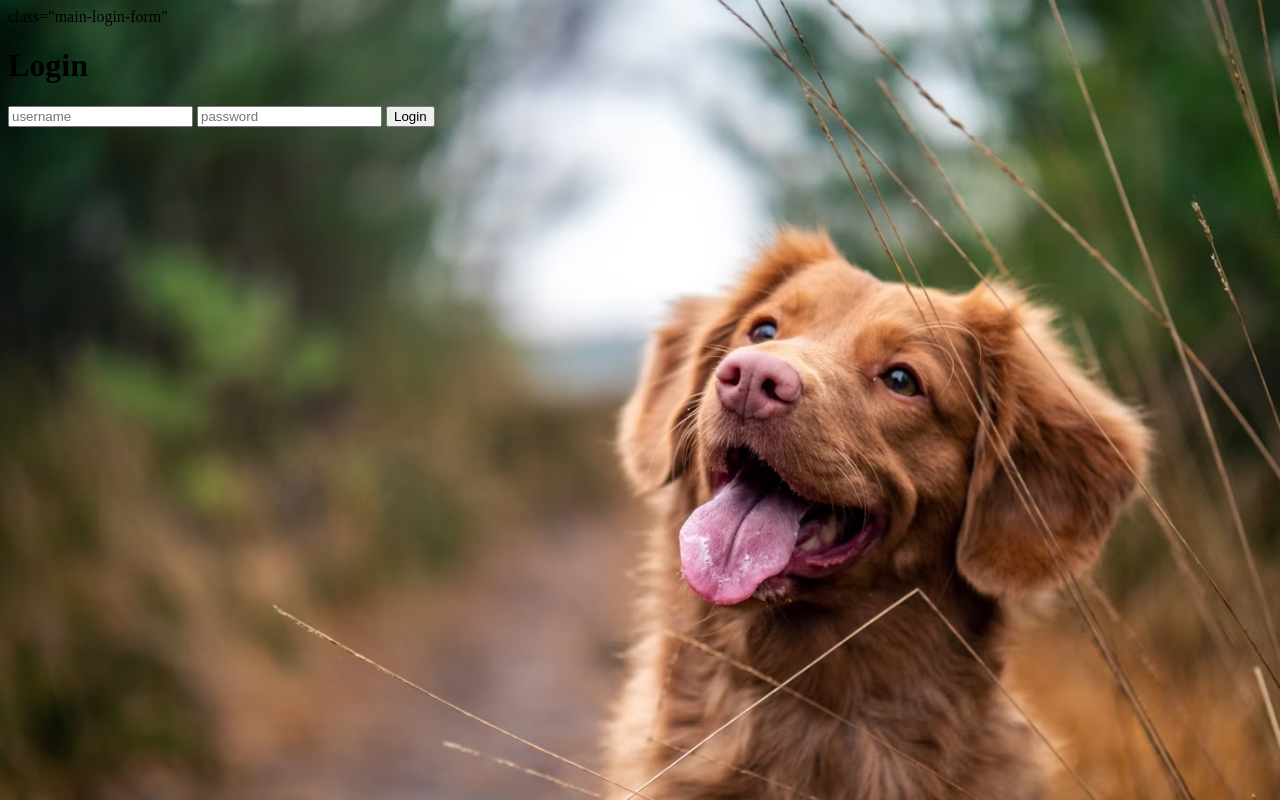
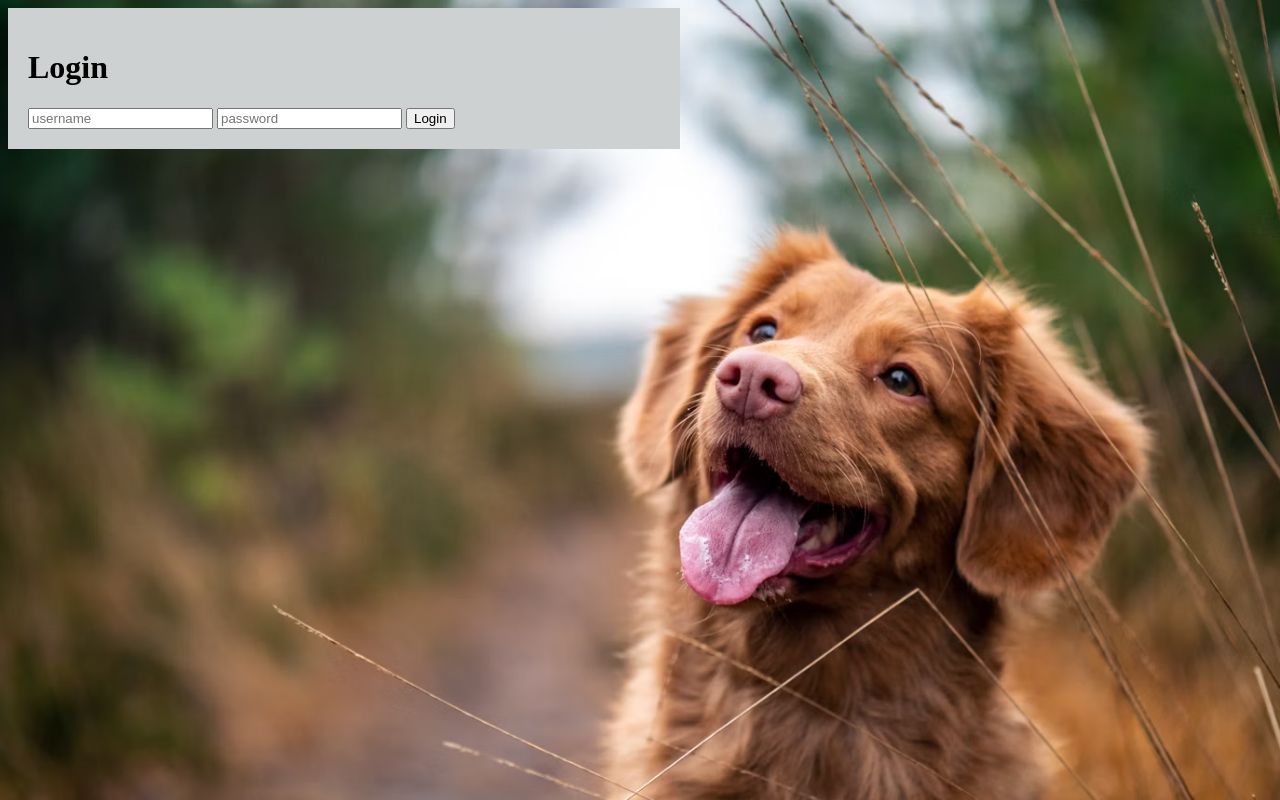
Before and after one commit to vladikre/vladikre.github.io, a plain HTML site: page index.html in a window 1280 px wide. Drawn offline with Linux system fonts and the light colour scheme.

Commit message:
html txt upt

```diff
--- a/index.html
+++ b/index.html
@@ -7,7 +7,7 @@
     <link rel="stylesheet" href="style.css">
 </head>
 <body>
-    <div> class="main-login-form"
+    <div class="main-login-form">
         <h1>Login</h1>
         <form>
             <input type="username" placeholder="username" id="username" required>
```
